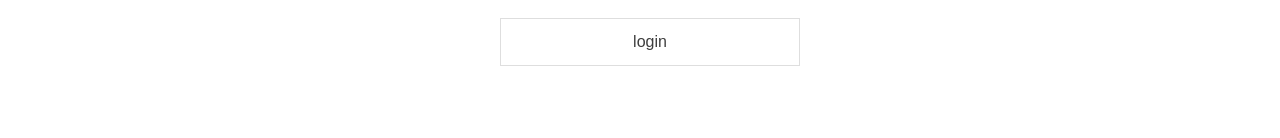
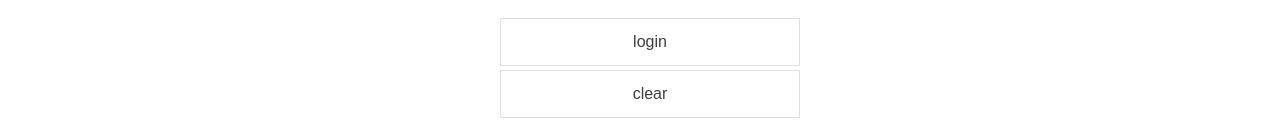
Before and after one commit to gitter-badger/office-work, an Angular app: page /login in a window 1280 px wide. Shown: the part 172-310 px from the top of the page. Built offline with nearby package versions, Linux system fonts and the light colour scheme.

Commit message:
clearボタンの追加

```diff
--- a/src/app/login/login.component.html
+++ b/src/app/login/login.component.html
@@ -19,5 +19,8 @@
     <ow-button
     [label]="'login'"
     (clickEvent)="onClick()"></ow-button>
+    <ow-button
+    [label]="'clear'"
+    (clickEvent)="onClear()"></ow-button>
   </form>
 </div>
--- a/src/app/login/login.component.ts
+++ b/src/app/login/login.component.ts
@@ -23,4 +23,9 @@ export class LoginComponent implements OnInit {
     console.log('onClick', this.user_id, this.password);
   }
 
+  onClear() {
+    this.user_id = undefined;
+    this.password = undefined;
+  }
+
 }
```
